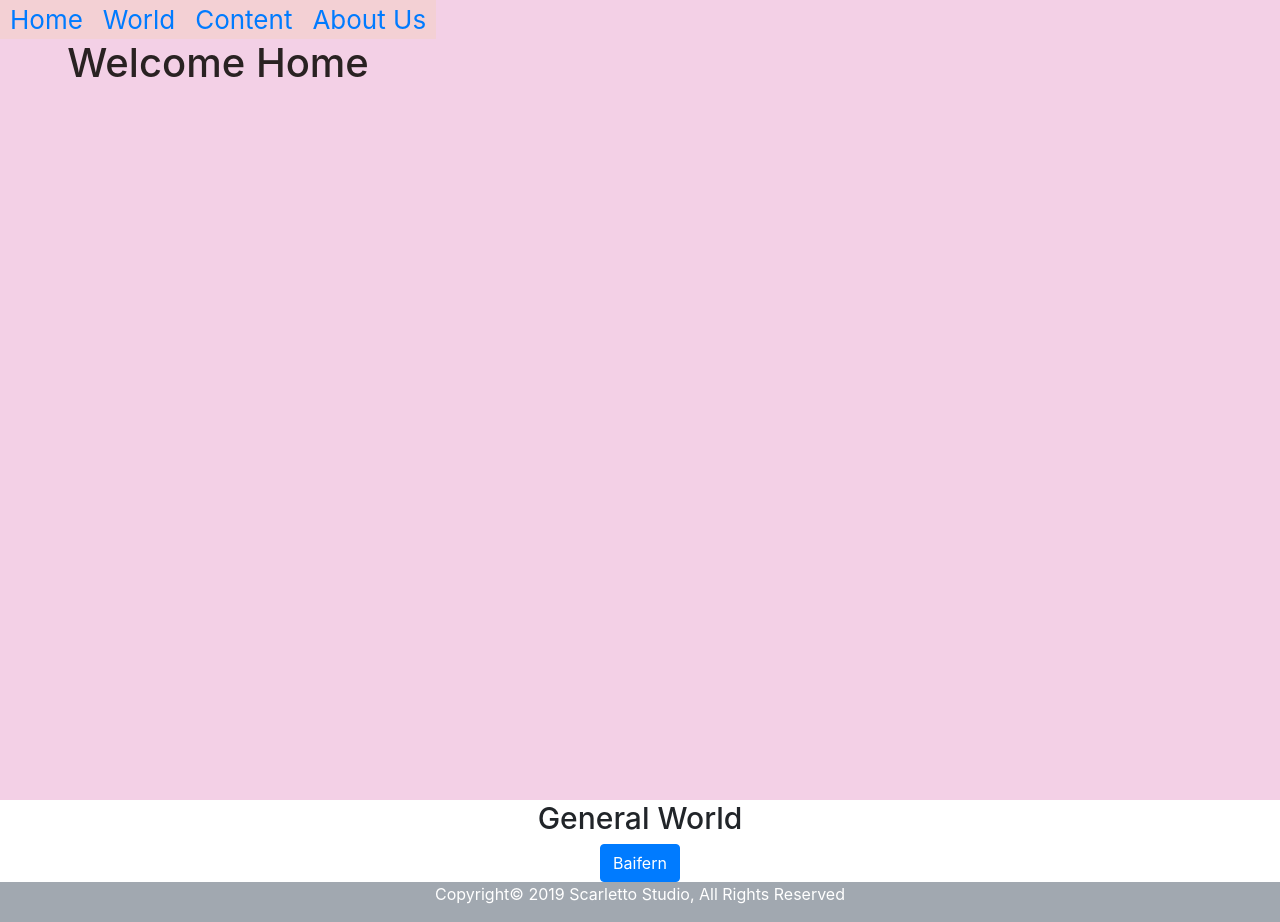
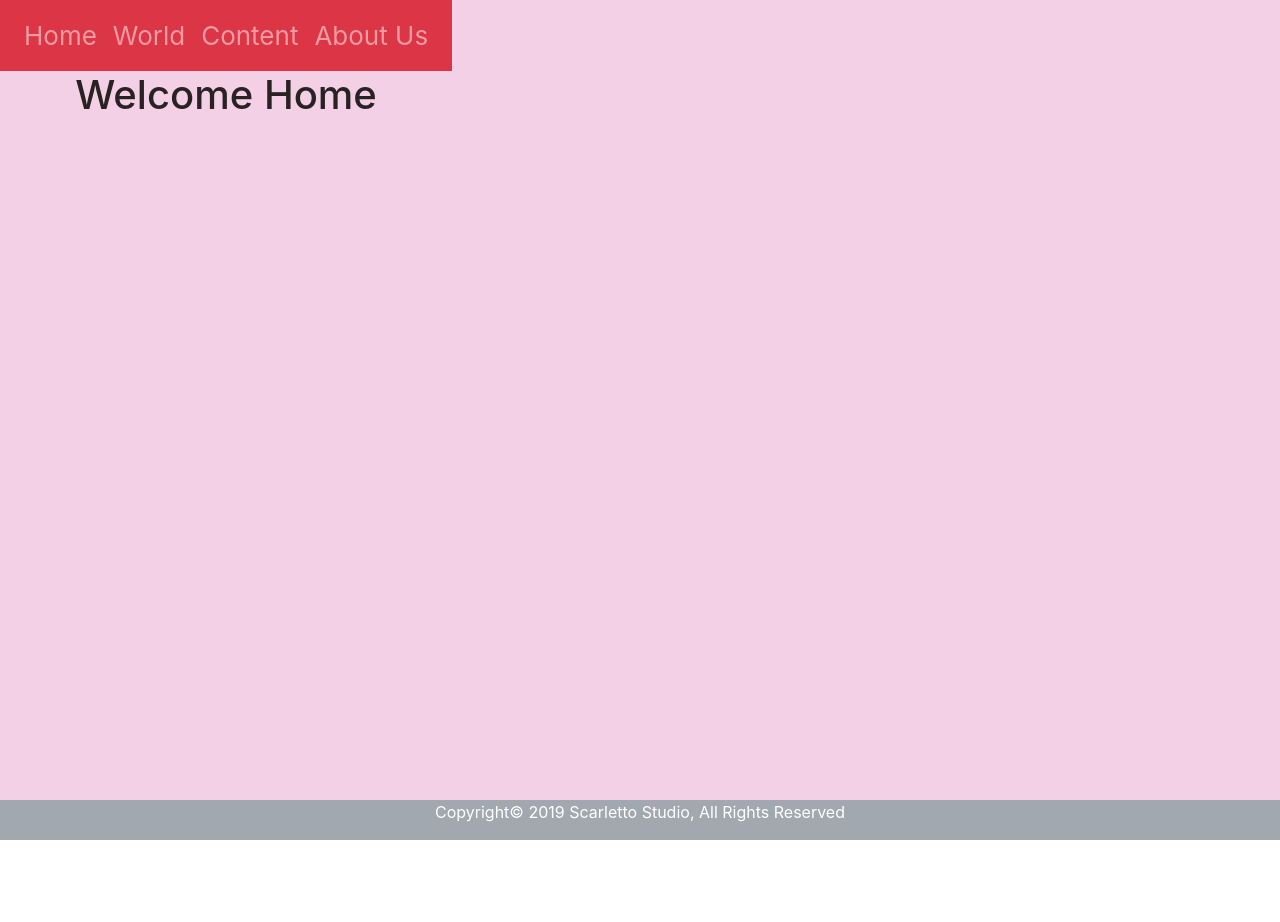
Before and after one commit to Scarletto-Studio/GeneralWorld, a React (Create React App) app: page / in a window 1280 px wide. After the commit the page ends 840 px from the top, so only its background shows below. Built offline with nearby package versions, Linux system fonts and the light colour scheme.

Commit message:
Add React-Bootstrap to Navbar.

```diff
--- a/src/App.js
+++ b/src/App.js
@@ -1,6 +1,6 @@
 import React, { Component } from 'react';
 import logo from './logo.svg';
-import Navbar from './components/navbar.jsx';
+import Navibar from './components/navbar.jsx';
 import Footer from './components/footer.jsx';
 import Content from './pages/content.jsx';
 import './App.css';
@@ -10,11 +10,8 @@ class App extends Component {
     return (
       <div className="App">
         <header className="App-header">
-          <Navbar />
+          <Navibar />
         </header>
-        <div>
-          <Content />
-        </div>
         <footer>
           <Footer />
         </footer>
--- a/src/components/navbar.jsx
+++ b/src/components/navbar.jsx
@@ -1,40 +1,44 @@
-import React, { Component } from "react"
-import Styled from "styled-components"
-import {Route} from 'react-router-dom'
-import Home from '../pages/home.jsx'
-import World from '../pages/world.jsx'
-import Content from '../pages/content.jsx'
-import About from '../pages/about.jsx'
+import React, { Component } from "react";
+import Styled from "styled-components";
+import { Route } from "react-router-dom";
+import {Navbar , Nav} from 'react-bootstrap'
+import Home from "../pages/home.jsx";
+import World from "../pages/world.jsx";
+import Content from "../pages/content.jsx";
+import About from "../pages/about.jsx";
 // import './style/navbar.css'
 
-const Nav = Styled.ul`
-    list-style-type: none;
-    margin: 0;
-    padding: 0;
-    overflow: hidden;
-    background-color: #f3d0d4;
-`;
+// const Nav = Styled.ul`
+//     list-style-type: none;
+//     margin: 0;
+//     padding: 0;
+//     overflow: hidden;
+//     background-color: #f3d0d4;
+// `;
 
-const List = Styled.li`
-  display: inline;
-  margin: 10px;
-  &:hover {
-    background-color: white;
-    width: 100%;
-    height: 100%;
-  }
-`
+// const List = Styled.li`
+//   display: inline;
+//   margin: 10px;
+//   &:hover {
+//     background-color: white;
+//     width: 100%;
+//     height: 100%;
+//     text-decoration: none;
+//   }
+// `;
 
-class Navbar extends Component {
+class Navibar extends Component {
   render() {
     return (
       <div>
-        <Nav>
-          <List><a href="/">Home</a></List>
-          <List><a href="/world">World</a></List>
-          <List><a href="/content">Content</a></List>
-          <List><a href="/about">About Us</a></List>
-        </Nav>
+        <Navbar bg="danger" variant="dark">
+          <Nav className="mr-auto">
+            <Nav.Link href="/">Home</Nav.Link>
+            <Nav.Link href="/world">World</Nav.Link>
+            <Nav.Link href="/content">Content</Nav.Link>
+            <Nav.Link href="/about">About Us</Nav.Link>
+          </Nav>
+        </Navbar>
         <div>
           <Route exact path="/" component={Home} />
           <Route path="/world" component={World} />
@@ -46,4 +50,4 @@ class Navbar extends Component {
   }
 }
 
-export default Navbar;
+export default Navibar;
```
